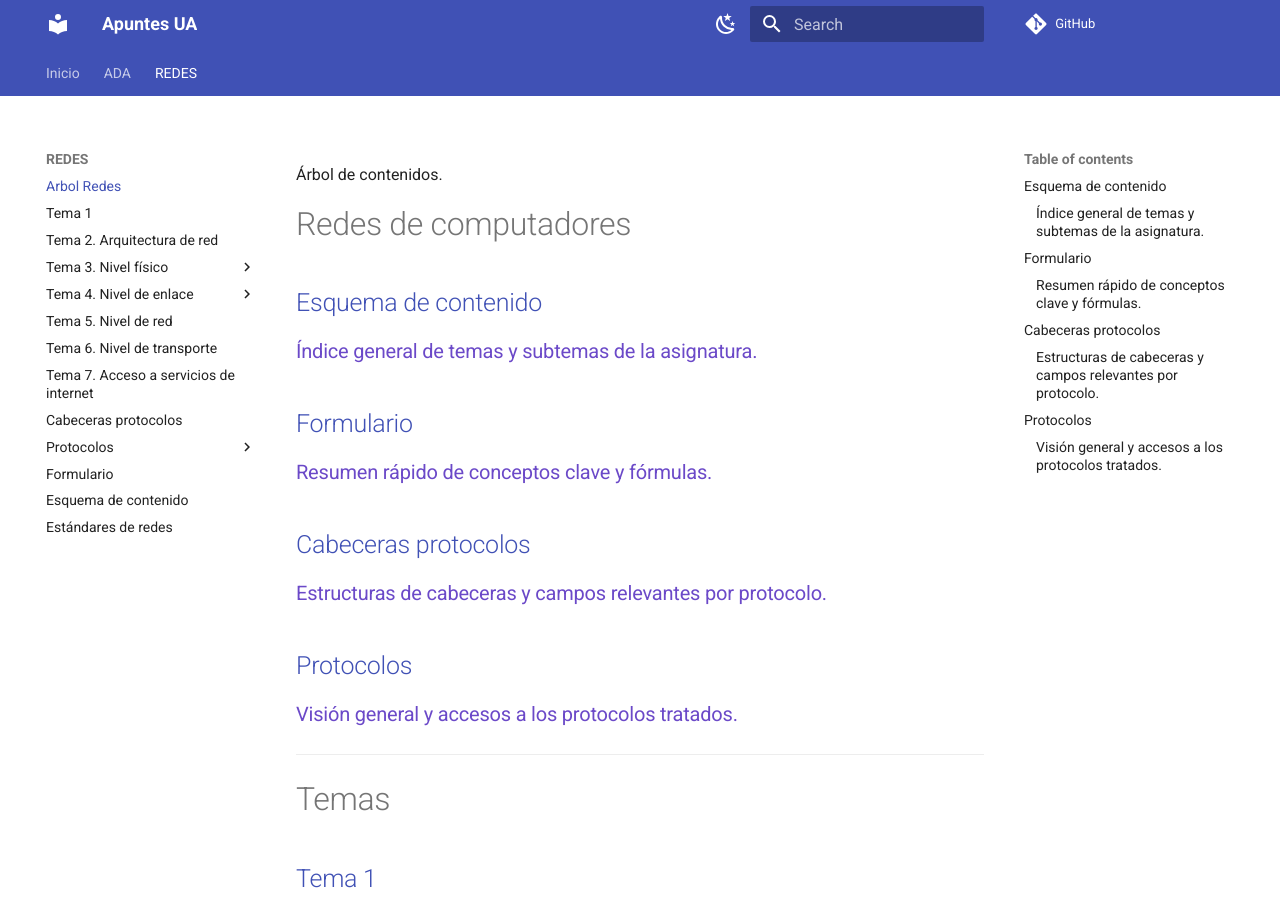
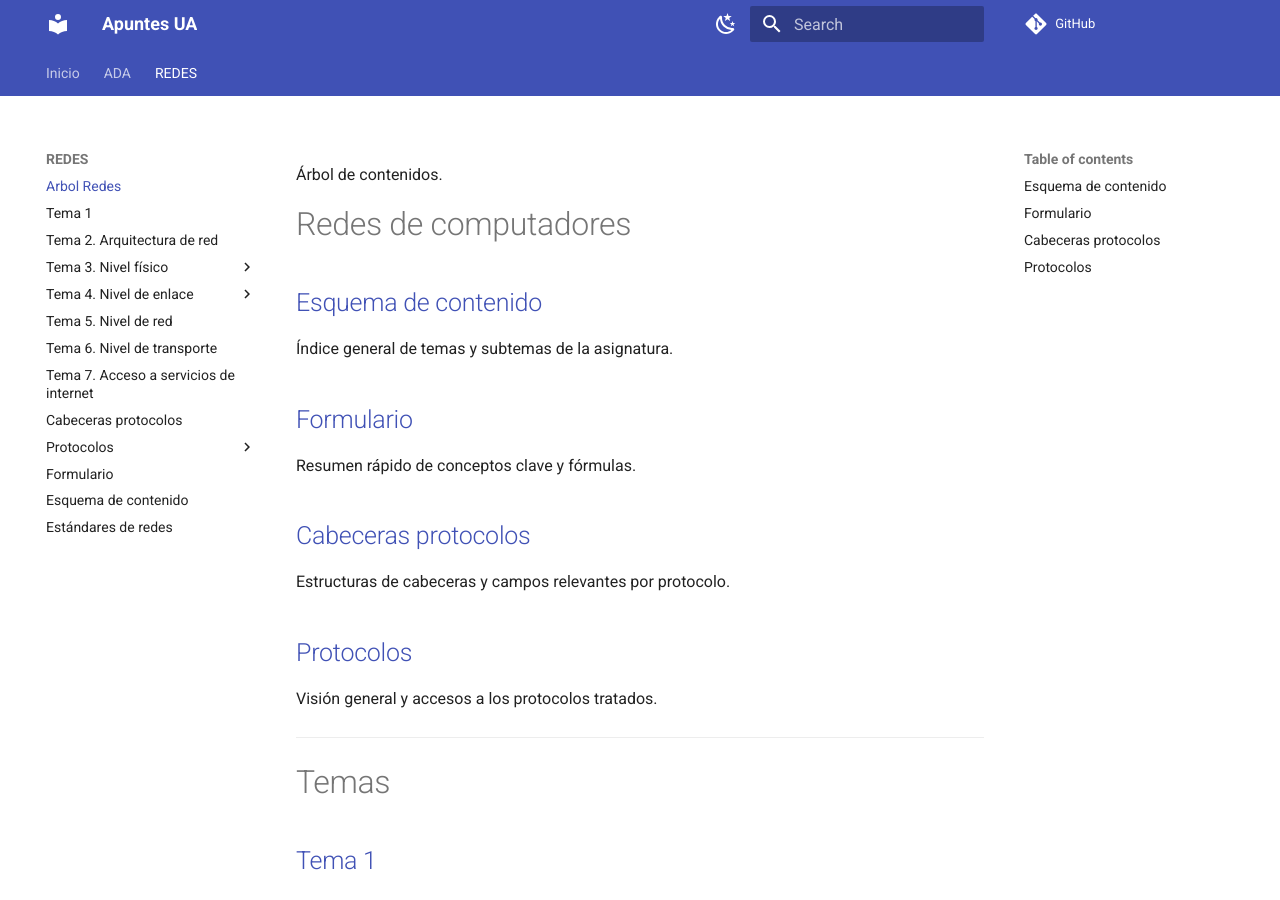
Before and after one commit to igl38-ua/apuntesUA, an MkDocs documentation site: the page built from docs/REDES/REDES HUB.md, in a window 1280 px wide and 900 px high. Built offline with MkDocs 1.6.1 and Material for MkDocs 9.7.7, drawn with Linux system fonts in a browser that asks for light colours; comment, search, counter and statistics services are not loaded.

Commit message:
remove unnecessary heading levels in REDES HUB.md for improved readability

```diff
--- a/docs/REDES/REDES HUB.md
+++ b/docs/REDES/REDES HUB.md
@@ -1,36 +1,36 @@
 Árbol de contenidos.
 # Redes de computadores
 ## [Esquema de contenido](Esquema%20de%20contenido.md)
-### Índice general de temas y subtemas de la asignatura.
+Índice general de temas y subtemas de la asignatura.
 ## [Formulario](Formulario.md)
-### Resumen rápido de conceptos clave y fórmulas.
+Resumen rápido de conceptos clave y fórmulas.
 ## [Cabeceras protocolos](Cabeceras.md)
-### Estructuras de cabeceras y campos relevantes por protocolo.
+Estructuras de cabeceras y campos relevantes por protocolo.
 ## [Protocolos](Protocolos.md)
-### Visión general y accesos a los protocolos tratados.
+Visión general y accesos a los protocolos tratados.
 
 ___
 # Temas
 ## [Tema 1](TEMA%201/TEMA%201.md)
-### Introducción y conceptos base de redes.
+Introducción y conceptos base de redes.
 ## [Tema 2. Arquitectura de red](TEMA%202/TEMA%202.md)
-### Modelos por capas y arquitectura de Internet.
+Modelos por capas y arquitectura de Internet.
 ## [Tema 3. Nivel físico](TEMA%203/!TEMA%203.md)
-### Señales, modulación, multiplexión y medios.
+Señales, modulación, multiplexión y medios.
 ## [Tema 4. Nivel de enlace](TEMA%204/!TEMA%204.md)
-### Control de errores, flujo y redes LAN.
+Control de errores, flujo y redes LAN.
 ## [Tema 5. Nivel de red](TEMA%205/TEMA%205.md)
-### Direccionamiento, routing y multicasting.
+Direccionamiento, routing y multicasting.
 ## [Tema 6. Nivel de transporte](TEMA%206/TEMA%206.md)
-### UDP, TCP y control extremo a extremo.
+UDP, TCP y control extremo a extremo.
 ## [Tema 7. Acceso a servicios de internet](TEMA%207/TEMA%207.md)
-### Accesos WAN, xDSL, HFC y FTTx.
+Accesos WAN, xDSL, HFC y FTTx.
 
 ___
 # Protocolos
 ## [RIP](Protocolos/RIP.md)
-### Enrutamiento intra-AS por vector de distancia.
+Enrutamiento intra-AS por vector de distancia.
 ## [OSPF](Protocolos/OSPF.md)
-### Enrutamiento intra-AS por estado de enlace.
+Enrutamiento intra-AS por estado de enlace.
 ## [BGP](Protocolos/BGP.md)
-### Enrutamiento inter-AS basado en políticas.
+Enrutamiento inter-AS basado en políticas.
```
